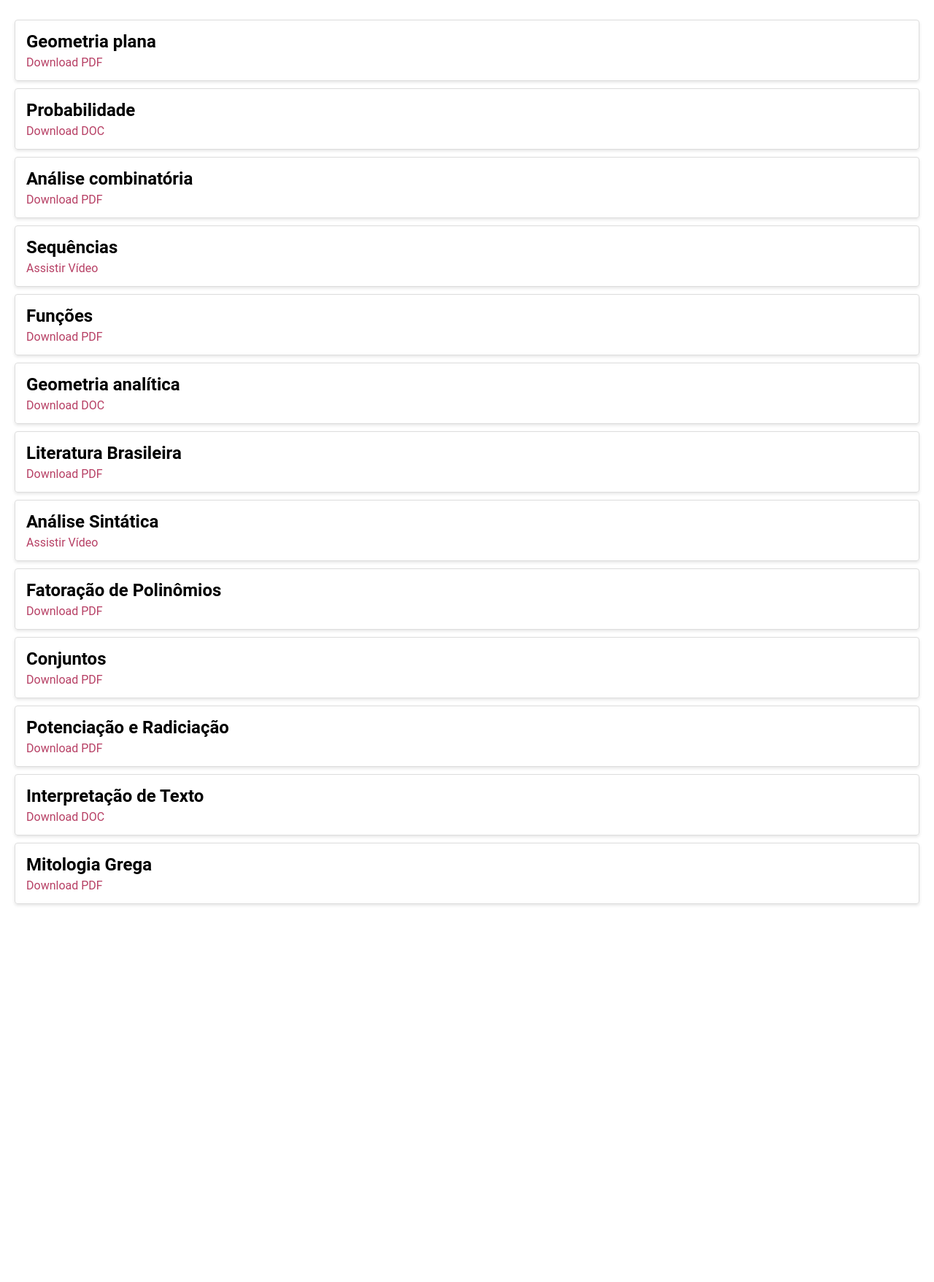
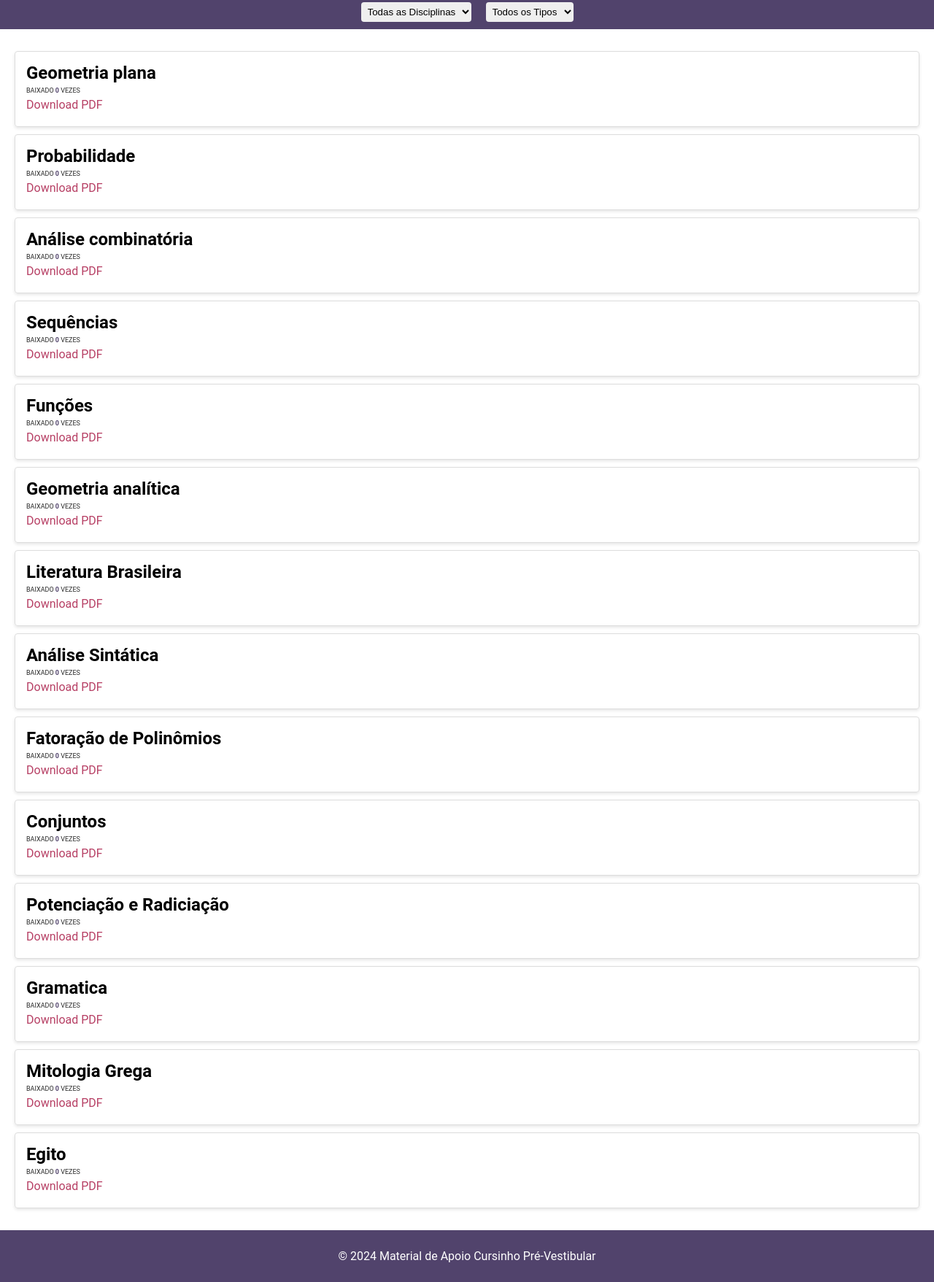
Before and after one commit to marcelobotura/CursinhoPreVestibular, a plain HTML site: page index.html in a window 1280 px wide. Shown: the part 191-1948 px from the top of the page at 73% size. Before the commit the page ends 1460 px from the top, so only its background shows below. Drawn offline with Linux system fonts and the light colour scheme.

Commit message:
atualização 1.1
foi arrumado o dinamismo da pagina foi acrescentado a contagem.

```diff
--- a/index.html
+++ b/index.html
@@ -29,66 +29,91 @@
     </nav>
 
     <main id="content">
+
         <!-- Materiais matemática -->
-        <div class="material" data-title="Geometria plana" data-subject="matematica" data-type="pdf">
+<div class="material" data-title="Geometria plana" data-subject="matematica" data-type="pdf" data-downloads="5">
     <h2>Geometria plana</h2>
-            <p><a href="">Download PDF</a></p>
+    <p class="vezes-abaixado">Baixado <span class="download-count">0</span> vezes</p>
+    <p><a href="https://drive.google.com/uc?export=download&id=1KcMYsV915qohgyFo18qmcQYjymOLeju0">Download PDF</a></p>
 </div>
-        <div class="material" data-title="Probabilidade" data-subject="matematica" data-type="doc">
+<div class="material" data-title="Probabilidade" data-subject="matematica" data-type="pdf" data-downloads="5">
     <h2>Probabilidade</h2>
-            <p><a href="">Download DOC</a></p>
+    <p class="vezes-abaixado">Baixado <span class="download-count">0</span> vezes</p>
+    <p><a href="https://drive.google.com/uc?export=download&id=1KcMYsV915qohgyFo18qmcQYjymOLeju0">Download PDF</a></p>
 </div>
-        <div class="material" data-title="Análise combinatória" data-subject="matematica" data-type="pdf">
+<div class="material" data-title="Análise combinatória" data-subject="matematica" data-type="pdf" data-downloads="5">
     <h2>Análise combinatória</h2>
-            <p><a href="">Download PDF</a></p>
+    <p class="vezes-abaixado">Baixado <span class="download-count">0</span> vezes</p>
+    <p><a href="https://drive.google.com/uc?export=download&id=1KcMYsV915qohgyFo18qmcQYjymOLeju0">Download PDF</a></p>
 </div>
-        <div class="material" data-title="Sequências" data-subject="matematica" data-type="video">
+<div class="material" data-title="Sequências" data-subject="matematica" data-type="pdf" data-downloads="5">
     <h2>Sequências</h2>
-            <p><a href="">Assistir Vídeo</a></p>
+    <p class="vezes-abaixado">Baixado <span class="download-count">0</span> vezes</p>
+    <p><a href="https://drive.google.com/uc?export=download&id=1KcMYsV915qohgyFo18qmcQYjymOLeju0">Download PDF</a></p>
 </div>
-        <div class="material" data-title="Funções" data-subject="matematica" data-type="pdf">
+<div class="material" data-title="Funções" data-subject="matematica" data-type="pdf" data-downloads="5">
     <h2>Funções</h2>
+    <p class="vezes-abaixado">Baixado <span class="download-count">0</span> vezes</p>
     <p><a href="https://drive.usercontent.google.com/download?id=1YLi4yihMloIWVcYZoNega5PzYeHivBaA">Download PDF</a></p>
 </div>
-        <div class="material" data-title="Geometria analítica" data-subject="matematica" data-type="doc">
+<div class="material" data-title="Geometria analítica" data-subject="matematica" data-type="pdf" data-downloads="5">
     <h2>Geometria analítica</h2>
-            <p><a href="">Download DOC</a></p>
+    <p class="vezes-abaixado">Baixado <span class="download-count">0</span> vezes</p>
+    <p><a href="https://drive.google.com/uc?export=download&id=1KcMYsV915qohgyFo18qmcQYjymOLeju0">Download PDF</a></p>
 </div>
-        <div class="material" data-title="Literatura Brasileira" data-subject="portugues" data-type="pdf"> <!-- Corrigido o assunto para português -->
+<div class="material" data-title="Literatura Brasileira" data-subject="portugues" data-type="pdf" data-downloads="5">
     <h2>Literatura Brasileira</h2>
-            <p><a href="">Download PDF</a></p>
+    <p class="vezes-abaixado">Baixado <span class="download-count">0</span> vezes</p>
+    <p><a href="https://drive.google.com/uc?export=download&id=1KcMYsV915qohgyFo18qmcQYjymOLeju0">Download PDF</a></p>
 </div>
-        <div class="material" data-title="Análise Sintática" data-subject="portugues" data-type="video"> <!-- Corrigido o assunto para português -->
+<div class="material" data-title="Análise Sintática" data-subject="portugues" data-type="pdf" data-downloads="5">
     <h2>Análise Sintática</h2>
-            <p><a href="">Assistir Vídeo</a></p>
+    <p class="vezes-abaixado">Baixado <span class="download-count">0</span> vezes</p>
+    <p><a href="https://drive.google.com/uc?export=download&id=1KcMYsV915qohgyFo18qmcQYjymOLeju0">Download PDF</a></p>
 </div>
-        <div class="material" data-title="Fatoração de Polinômios" data-subject="matematica" data-type="pdf">
+<div class="material" data-title="Fatoração de Polinômios" data-subject="matematica" data-type="pdf" data-downloads="5">
     <h2>Fatoração de Polinômios</h2>
+    <p class="vezes-abaixado">Baixado <span class="download-count">0</span> vezes</p>
     <p><a href="https://drive.google.com/uc?export=download&id=1p8ZOK9WnJ2rrJSr3b3QwNkGaQtgBfOt9">Download PDF</a></p>
 </div>
-        <div class="material" data-title="Conjuntos" data-subject="matematica" data-type="pdf">
+<div class="material" data-title="Conjuntos" data-subject="matematica" data-type="pdf" data-downloads="5">
     <h2>Conjuntos</h2>
+    <p class="vezes-abaixado">Baixado <span class="download-count">0</span> vezes</p>
     <p><a href="https://drive.google.com/uc?export=download&id=1KcMYsV915qohgyFo18qmcQYjymOLeju0">Download PDF</a></p>
 </div>
-        <div class="material" data-title="Potenciação e Radiciação" data-subject="matematica" data-type="pdf">
+<div class="material" data-title="Potenciação e Radiciação" data-subject="matematica" data-type="pdf" data-downloads="5">
     <h2>Potenciação e Radiciação</h2>
+    <p class="vezes-abaixado">Baixado <span class="download-count">0</span> vezes</p>
     <p><a href="https://drive.google.com/uc?export=download&id=1KcMYsV915qohgyFo18qmcQYjymOLeju0">Download PDF</a></p>
 </div>
 
 <!-- Materiais português -->
-        <div class="material" data-title="Interpretação de Texto" data-subject="portugues" data-type="doc">
-            <h2>Interpretação de Texto</h2>
-            <p><a href="">Download DOC</a></p>
+<div class="material" data-title="Gramatica" data-subject="portugues" data-type="pdf" data-downloads="5">
+    <h2>Gramatica</h2>
+    <p class="vezes-abaixado">Baixado <span class="download-count">0</span> vezes</p>
+    <p><a href="https://drive.google.com/uc?export=download&id=1KcMYsV915qohgyFo18qmcQYjymOLeju0">Download PDF</a></p>
 </div>
 
 <!-- Materiais história -->
-        <div class="material" data-title="Mitologia Grega" data-subject="historia" data-type="doc">
+<div class="material" data-title="Mitologia Grega" data-subject="historia" data-type="pdf" data-downloads="5">
     <h2>Mitologia Grega</h2>
-            <p><a href="" >Download PDF</a></p>
+    <p class="vezes-abaixado">Baixado <span class="download-count">0</span> vezes</p>
+    <p><a href="https://drive.google.com/uc?export=download&id=1KcMYsV915qohgyFo18qmcQYjymOLeju0">Download PDF</a></p>
 </div>
+<div class="material" data-title="Egito" data-subject="historia" data-type="pdf" data-downloads="5">
+    <h2>Egito</h2>
+    <p class="vezes-abaixado">Baixado <span class="download-count">0</span> vezes</p>
+    <p><a href="https://drive.google.com/uc?export=download&id=1KcMYsV915qohgyFo18qmcQYjymOLeju0">Download PDF</a></p>
+</div>
+
     </main>
 
     <!-- Mensagem para quando nenhum resultado for encontrado -->
     <div id="noResultsMessage" style="display:none; text-align: center; margin-top: 20px; color: #B74065;">Nenhum material encontrado.</div>
+
+    <!-- Rodapé -->
+    <footer>
+        <p> © 2024 Material de Apoio Cursinho Pré-Vestibular</p>
+    </footer>
 </body>
 </html>
--- a/script.js
+++ b/script.js
@@ -47,10 +47,59 @@ function filterContent() {
 
     const noResultsMessage = document.getElementById('noResultsMessage');
     if (noResultsMessage) {
-        if (!hasResults) {
-            noResultsMessage.style.display = 'block';
-        } else {
-            noResultsMessage.style.display = 'none';
-        }
+        noResultsMessage.style.display = hasResults ? 'none' : 'block';
     }
 }
+
+document.addEventListener('DOMContentLoaded', function() {
+    // Função para ordenar as divs
+    function sortMaterials() {
+        const materialsContainer = document.getElementById('content');
+        const materials = Array.from(materialsContainer.querySelectorAll('.material'));
+
+        materials.sort((a, b) => {
+            const aHasLink = a.querySelector('a') !== null;
+            const bHasLink = b.querySelector('a') !== null;
+
+            if (aHasLink && !bHasLink) return -1;
+            if (!aHasLink && bHasLink) return 1;
+
+            // Se ambos têm links, ordenar pela quantidade de downloads
+            const aDownloads = parseInt(a.getAttribute('data-downloads'), 10);
+            const bDownloads = parseInt(b.getAttribute('data-downloads'), 10);
+
+            return bDownloads - aDownloads; // Ordena em ordem decrescente
+        });
+
+        // Reordenar as divs no DOM
+        materials.forEach(material => {
+            materialsContainer.appendChild(material);
+        });
+    }
+
+    // Função para incrementar a contagem de downloads
+    function updateDownloadCount(materialDiv) {
+        const downloadCountSpan = materialDiv.querySelector('.download-count');
+        let currentCount = parseInt(downloadCountSpan.textContent, 10);
+        currentCount += 1;
+        downloadCountSpan.textContent = currentCount;
+        materialDiv.setAttribute('data-downloads', currentCount);
+
+        sortMaterials(); // Reordenar após o incremento
+    }
+
+    // Adiciona o evento de clique nos links para atualizar o contador
+    const materials = document.querySelectorAll('.material a');
+    materials.forEach(link => {
+        link.addEventListener('click', function(event) {
+            event.preventDefault(); // Evita o redirecionamento imediato para capturar o clique
+            const materialDiv = this.closest('.material');
+            updateDownloadCount(materialDiv);
+
+            // Redireciona para o link após o incremento
+            window.location.href = this.href;
+        });
+    });
+
+    sortMaterials(); // Ordena as divs na inicialização
+});
--- a/styles.css
+++ b/styles.css
@@ -1,18 +1,14 @@
 body {
-    font-family: Roboto, sans-serif;
+    font-family: 'Roboto', sans-serif;
     margin: 0;
     padding: 0;
 }
 
 header {
     background-color: #B74065;
-    color: #ffffff;
+    color: #fff;
     padding: 10px;
     text-align: center;
-}
-
-header h1 {
-    margin: 0;
 }
 
 #searchBar {
@@ -28,7 +24,7 @@ header h1 {
     justify-content: center;
     padding: 10px;
     background-color: #51436C;
-    color: #ffffff;
+    color: #fff;
 }
 
 #filters select {
@@ -55,7 +51,7 @@ header h1 {
 }
 
 .material p {
-    margin: 5px 0 0;
+    margin: 5px 0;
 }
 
 .material a {
@@ -66,3 +62,24 @@ header h1 {
 .material a:hover {
     text-decoration: underline;
 }
+
+.download-count {
+    font-weight: bold;
+    color: #51436C;
+}
+
+.vezes-abaixado {
+    margin: 5px 0 0;
+    text-transform: uppercase;
+    font-size: 9px;
+    color: #272727;
+}
+
+footer {
+    background-color: #51436C;
+    color: #fff;
+    text-align: center;
+    padding: 10px 0;
+    bottom: 0;
+    width: 100%;
+}
```
Lines whose indentation alone changed are shown as unchanged.
